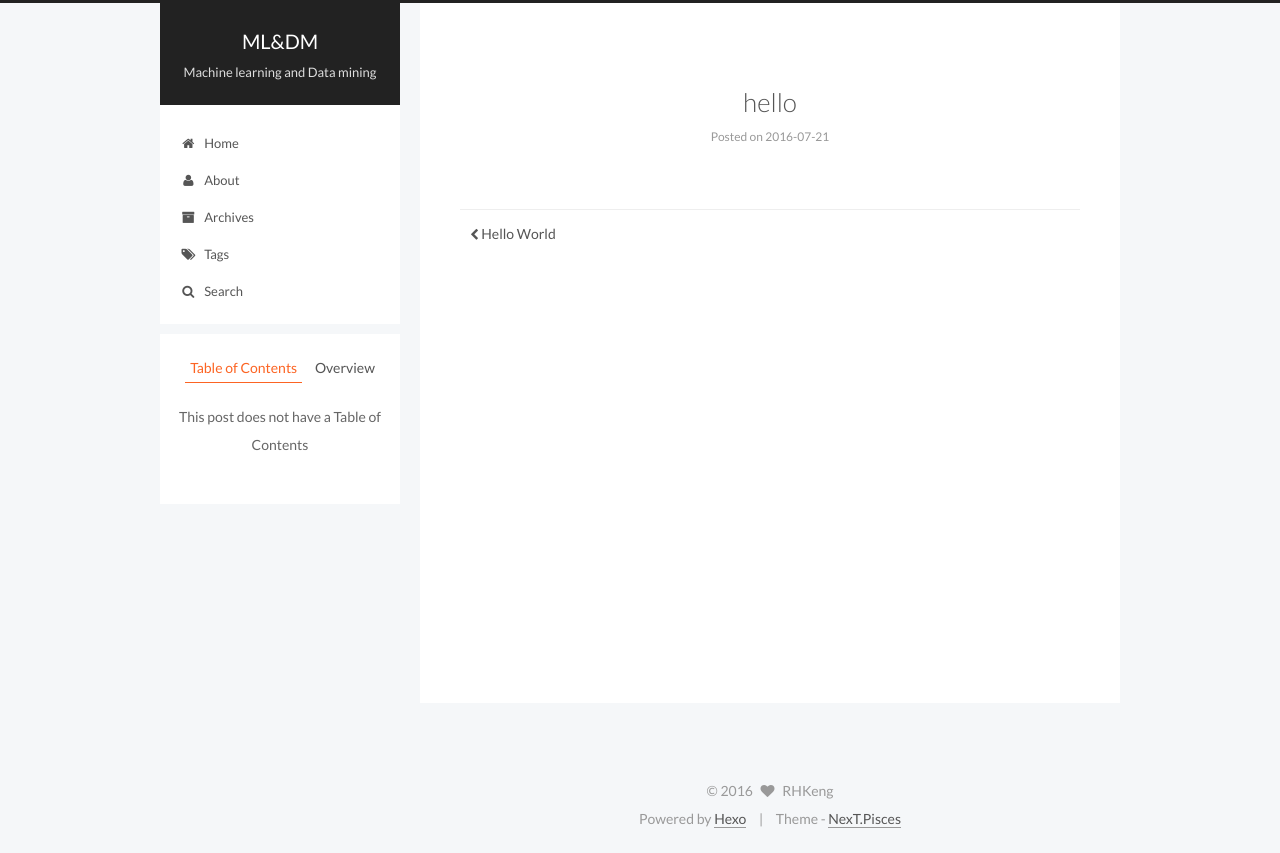
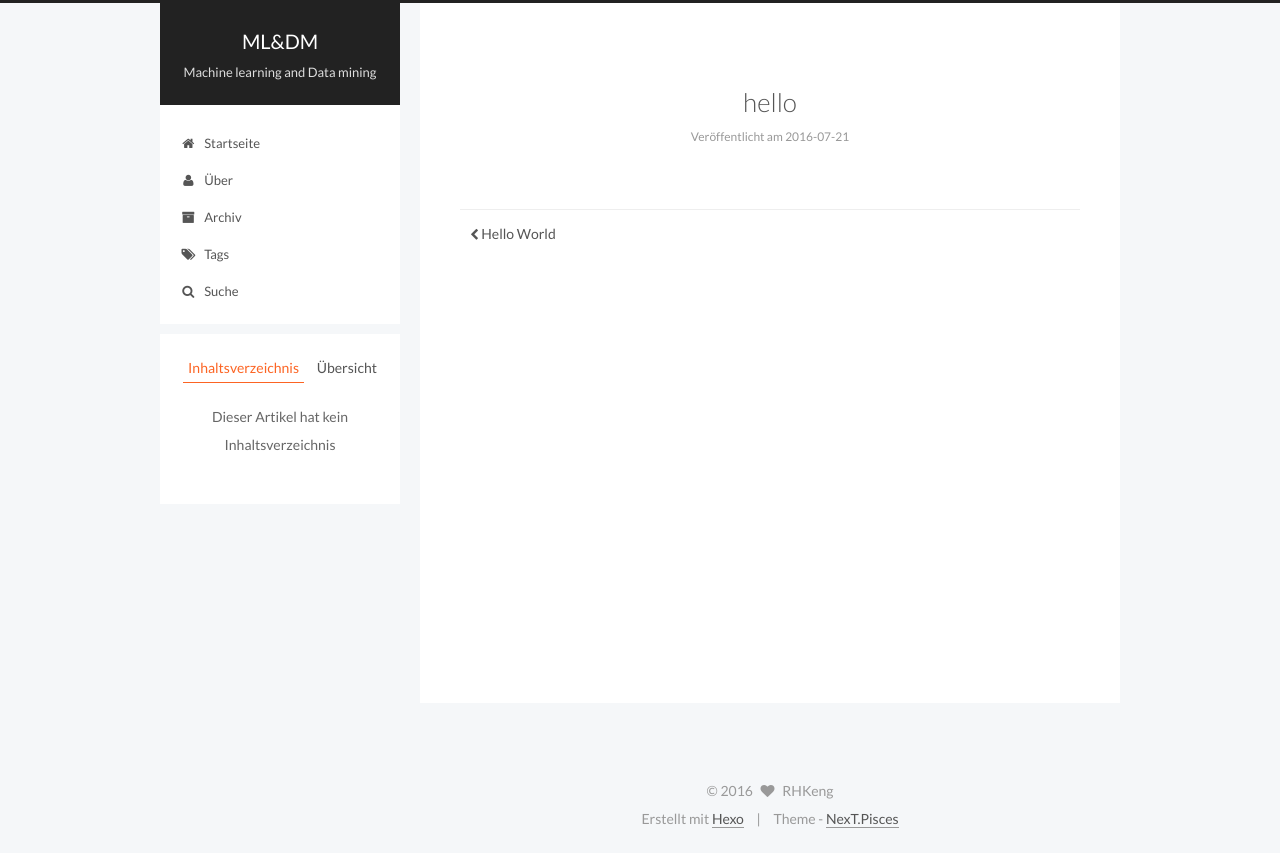
Before and after one commit to RHKeng/RHKeng.github.io, a plain HTML site: page 2016/07/21/hello/index.html in a window 1280 px wide. Drawn offline with Linux system fonts and the light colour scheme.

Commit message:
Site updated: 2016-07-22 01:19:39

```diff
--- a/2016/07/21/hello/index.html
+++ b/2016/07/21/hello/index.html
@@ -176,7 +176,7 @@
 
               <i class="menu-item-icon fa fa-fw fa-home"></i> <br />
 
-            Home
+            Startseite
           </a>
         </li>
 
@@ -186,7 +186,7 @@
 
               <i class="menu-item-icon fa fa-fw fa-user"></i> <br />
 
-            About
+            Über
           </a>
         </li>
 
@@ -196,7 +196,7 @@
 
               <i class="menu-item-icon fa fa-fw fa-archive"></i> <br />
 
-            Archives
+            Archiv
           </a>
         </li>
 
@@ -219,7 +219,7 @@
 
               <i class="menu-item-icon fa fa-search fa-fw"></i> <br />
 
-            Search
+            Suche
           </a>
         </li>
 
@@ -289,7 +289,7 @@
             <span class="post-meta-item-icon">
               <i class="fa fa-calendar-o"></i>
             </span>
-            <span class="post-meta-item-text">Posted on</span>
+            <span class="post-meta-item-text">Veröffentlicht am</span>
             <time itemprop="dateCreated" datetime="2016-07-21T11:53:45+08:00" content="2016-07-21">
               2016-07-21
             </time>
@@ -398,10 +398,10 @@
 
         <ul class="sidebar-nav motion-element">
           <li class="sidebar-nav-toc sidebar-nav-active" data-target="post-toc-wrap" >
-            Table of Contents
+            Inhaltsverzeichnis
           </li>
           <li class="sidebar-nav-overview" data-target="site-overview">
-            Overview
+            Übersicht
           </li>
         </ul>
 
@@ -418,7 +418,7 @@
           <div class="site-state-item site-state-posts">
             <a href="/archives">
               <span class="site-state-item-count">2</span>
-              <span class="site-state-item-name">posts</span>
+              <span class="site-state-item-name">Artikel</span>
             </a>
           </div>
 
@@ -476,7 +476,7 @@
 
 
 
-              <p class="post-toc-empty">This post does not have a Table of Contents</p>
+              <p class="post-toc-empty">Dieser Artikel hat kein Inhaltsverzeichnis</p>
 
           </div>
         </section>
@@ -503,7 +503,7 @@
 </div>
 
 <div class="powered-by">
-  Powered by <a class="theme-link" href="http://hexo.io">Hexo</a>
+  Erstellt mit  <a class="theme-link" href="http://hexo.io">Hexo</a>
 </div>
 
 <div class="theme-info">
```
Also changed, not shown: 2016/07/20/hello-world/index.html (+9 -9 lines), about/index.html (+6 -6 lines), archives/2016/07/index.html (+8 -8 lines), archives/2016/index.html (+8 -8 lines), archives/index.html (+8 -8 lines), index.html (+8 -8 lines), tags/index.html (+6 -6 lines), personal-picture.png (added).
